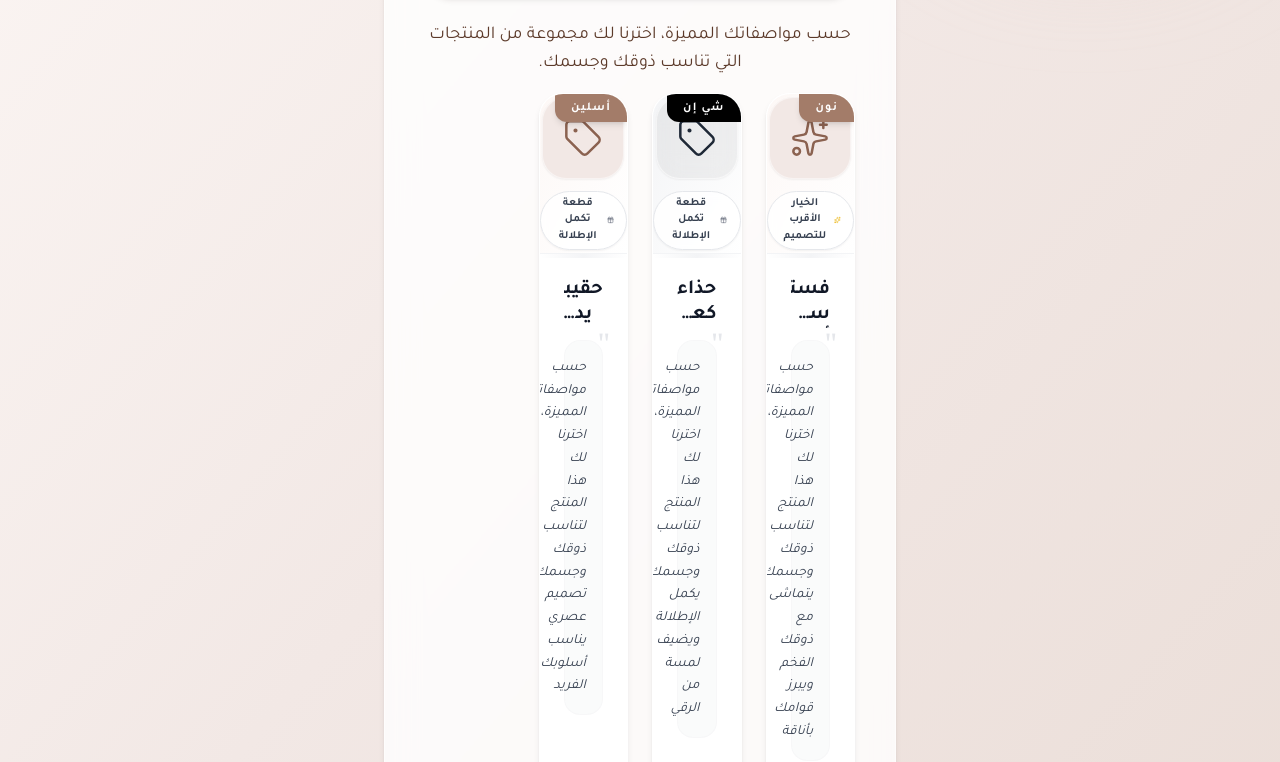
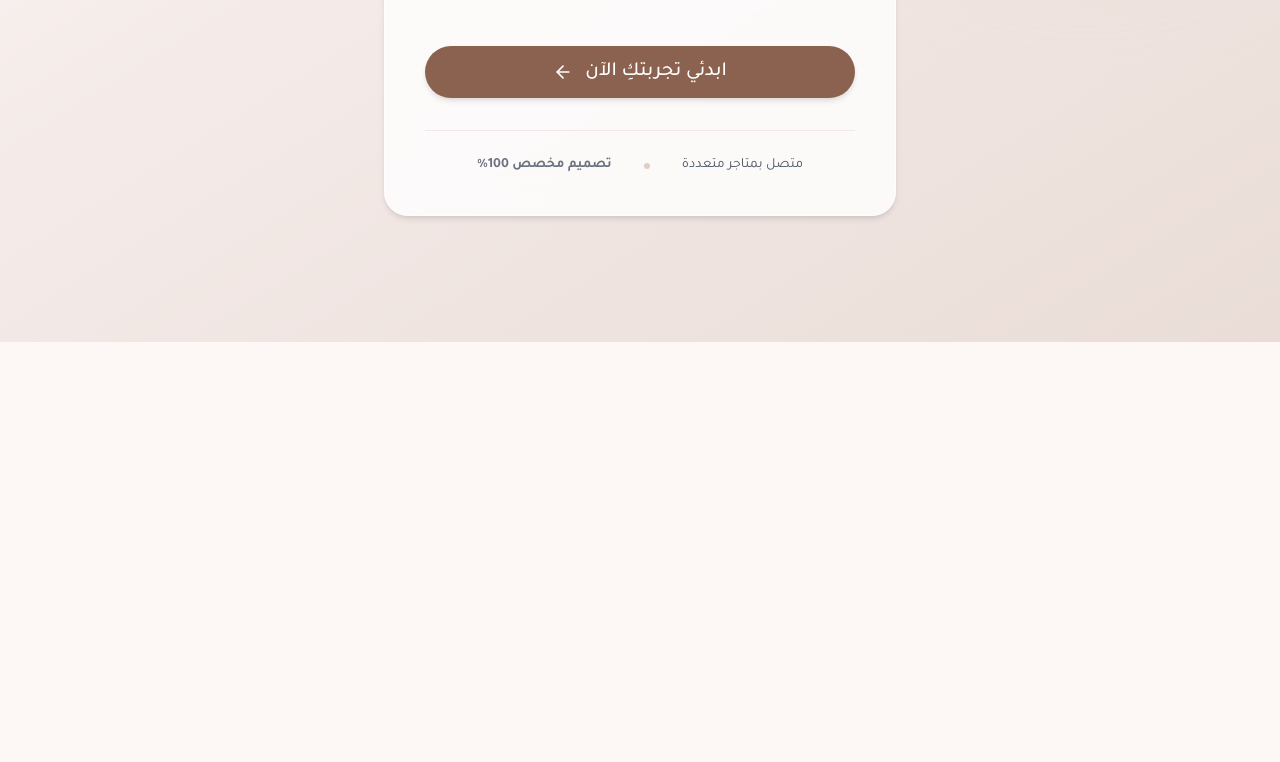
Before and after one commit to msj78598/ai-fashion-stylist, a React (Vite) app: page / in a window 1280 px wide. Shown: the part 458-1220 px from the top of the page. After the commit the page ends 800 px from the top, so only its background shows below. Built offline with nearby package versions, Linux system fonts and the light colour scheme; no server answers.

Commit message:
feat: Comprehensive intake form update & AI prompt enhancement for ultra-realistic designs

```diff
--- a/src/pages/LandingPage.jsx
+++ b/src/pages/LandingPage.jsx
@@ -6,34 +6,6 @@ import ProductCard from '../components/ProductCard';
 
 const LandingPage = () => {
     const navigate = useNavigate();
-    const [result, setResult] = useState(null);
-
-    // Mock product data
-    useEffect(() => {
-        const mockResult = {
-            suggestedProducts: [
-                {
-                    name: 'فستان سهره أسود فاخر',
-                    reason: 'يتماشى مع ذوقك الفخم ويبرز قوامك بأناقة',
-                    affiliateLink: 'https://www.noon.com/product/123',
-                    store: 'noon',
-                },
-                {
-                    name: 'حذاء كعب عالي من Shein',
-                    reason: 'يكمل الإطلالة ويضيف لمسة من الرقي',
-                    affiliateLink: 'https://ar.shein.com/product/456',
-                    store: 'shein',
-                },
-                {
-                    name: 'حقيبة يد Aslen مميزة',
-                    reason: 'تصميم عصري يناسب أسلوبك الفريد',
-                    affiliateLink: 'https://mtjr.at/ZKAz8nr-Vm',
-                    store: 'aslen',
-                },
-            ],
-        };
-        setResult(mockResult);
-    }, []);
 
     return (
         <div className="min-h-screen flex flex-col items-center justify-center p-6 bg-gradient-to-br from-[#fdf8f6] via-[#f2e8e5] to-[#eaddd7]">
@@ -63,23 +35,9 @@ const LandingPage = () => {
                     <ArrowLeft className="w-5 h-5 group-hover:-translate-x-2 transition-transform" />
                 </button>
 
-                {/* Persuasive intro for product suggestions */}
-                <p className="text-center text-lg font-arabic text-primary-800 mt-6 mb-4">
-                    حسب مواصفاتك المميزة، اخترنا لك مجموعة من المنتجات التي تناسب ذوقك وجسمك.
-                </p>
-
-                {/* Product suggestions grid – expanded layout */}
-                <div className="grid grid-cols-1 md:grid-cols-2 xl:grid-cols-4 gap-6">
-                    {((result?.suggestedProducts) || (result?.noonProducts) || []).map((product, index) => (
-                        <motion.div key={index} initial={{ opacity: 0, scale: 0.95 }} animate={{ opacity: 1, scale: 1 }} transition={{ delay: 0.6 + (index * 0.1) }} className="h-full">
-                            <ProductCard product={product} />
-                        </motion.div>
-                    ))}
-                </div>
-
                 {/* Footer info */}
                 <div className="mt-8 pt-6 border-t border-primary-100 flex justify-center gap-8 text-sm text-gray-500 font-arabic">
-                    <a href="https://www.noon.com" target="_blank" rel="noopener noreferrer" className="hover:underline">متصل بمتاجر متعددة</a>
+                    <span className="text-gray-600">متصل بمتاجر متعددة</span>
                     <div className="w-1.5 h-1.5 rounded-full bg-primary-300 mt-2"></div>
                     <span className="font-bold">تصميم مخصص 100%</span>
                 </div>
--- a/src/services/ai.js
+++ b/src/services/ai.js
@@ -22,26 +22,26 @@ const SYSTEM_PROMPT = `
 اشرح هندسياً وبمصطلحات الموضة الراقية كيف يناسب التصميم شكل جسمها ويبرز جماله.
 استخدم المقاسات الدقيقة لوضع تعليمات صارمة (مثال: "نظراً لأن الخصر 70 سم، اعتمدي كورسيه مدمج بتصميم فرنسي مع بنسات عميقة...").
 
-2. البدائل والكماليات (Noon & Shein & Aslen Affiliate Focused):
-العميلة تبحث عن إطلالة متكاملة يمكن شراؤها فوراً تقارب التصميم الذي ابتكرته.
-يجب عليك دائماً إنتاج 5 اقتراحات تسوق تفصيلية ومغرية جداً في مصفوفة "suggestedProducts":
-1. الفستان الأقرب للتصميم (من متجر Noon)
-2. الفستان الأقرب للتصميم (من متجر Shein)
-3. الفستان الأقرب للتصميم (من متجر Aslen)
-4. حذاء يكمل الإطلالة (اختر Noon أو Shein أو Aslen)
-5. حقيبة أو إكسسوار يكمل الإطلالة (اختر Noon أو Shein أو Aslen)
+2. البدائل والكماليات (Strict Order & Psychological Marketing):
+العميلة تبحث عن إطلالة متكاملة تضاهي التصميم المبتكر. يجب إنتاج 5 اقتراحات تسوق تفصيلية ومغرية جداً في "suggestedProducts" بالترتيب التالي حرفياً:
+1. متجر Aslen: القطعة الأقرب للتصميم (يجب أن يكون الأول دائماً).
+2. متجر Shein: البديل الثاني للتصميم.
+3. متجر Noon: البديل الثالث للتصميم.
+4. حذاء يكمل الإطلالة (اختيار المتجر الأنسب).
+5. كماليات/إكسسوارات (عطر فاخر، حقيبة مميزة، أو مجوهرات) تناسب وصف الفستان.
 
-البيانات المطلوبة لكل منتج:
-- "store": اكتب "Noon" أو "Shein" أو "Aslen".
-- "name": الكلمة المفتاحية للبحث بدقة شديدة (مثال: "فستان سهرة دانتيل أسود").
-- "reason": عبارة تسويقية جذابة تقنع العميلة لماذا هذا المنتج يكمل إطلالتها!
-- "affiliateLink": رابط البحث المباشر مع التتبع:
+قواعد صياغة العبارات (Psychological Stylist):
+- لا تكتب عبارات مباشرة مثل "هذا يناسب الفستان".
+- استخدم لغة مستشار شخصي VIP: "هذا الاختيار يجسد كبرياء إطلالتك"، "اخترناه ليناغم منحنيات جسمك بذكاء".
+- ركز على "ندرة" التنسيق وقوة التأثير النفسي للإطلالة.
 
-إذا كان المتجر Noon:
-https://www.noon.com/saudi-ar/search/?q=[كلمة البحث]&utm_campaign=CMPa5461f39a36enoon&utm_medium=AFF2557e74f8cb6&adjust_deeplink_js=1&utm_source=C1000264L
-
-إذا كان المتجر Shein (صيغة كود البحث في شي إن هي pdsearch):
-https://ar.shein.com/pdsearch/[كلمة البحث]?onelink=31/5huksr9tehbe&requestId=olw-5huktcz5temb&url_from=affiliate_koc_4471841330&campaign_id=925&behaviorId=campaign.baf41253-5918-49ae-b9a9-cf1d04b937f5
+الاستعلام والروابط:
+- "store": "Aslen", "Shein", "Noon".
+- "name": كلمات مفتاحية دقيقة جداً مستخلصة من وصف الـ Tech Pack (مثل: "فستان جاكار مخمل كحلي").
+- "affiliateLink": الرابط المباشر مع التتبع:
+إذا كان المتجر Aslen (استخدم هذا الرابط الثابت دائماً): https://mtjr.at/ZKAz8nr-Vm
+إذا كان المتجر Shein: https://ar.shein.com/pdsearch/[كلمة البحث]?onelink=31/5huksr9tehbe&requestId=olw-5huktcz5temb&url_from=affiliate_koc_4471841330&campaign_id=925&behaviorId=campaign.baf41253-5918-49ae-b9a9-cf1d04b937f5
+إذا كان المتجر Noon: https://www.noon.com/saudi-ar/search/?q=[كلمة البحث]&utm_campaign=CMPa5461f39a36enoon&utm_medium=AFF2557e74f8cb6&adjust_deeplink_js=1&utm_source=C1000264L
 
 3. تنسيق JSON فقط:
 {
```
